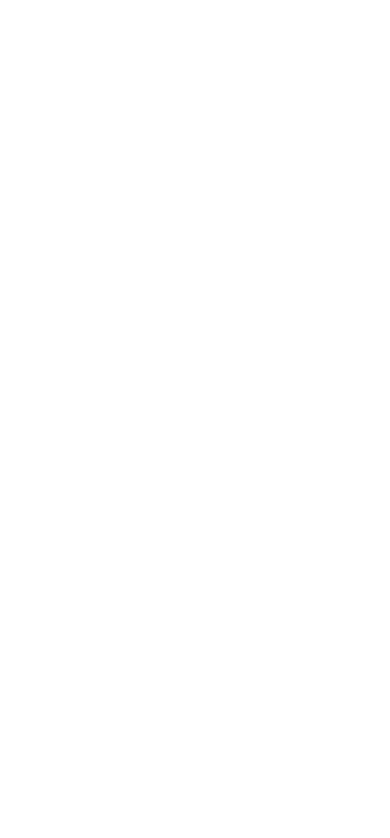
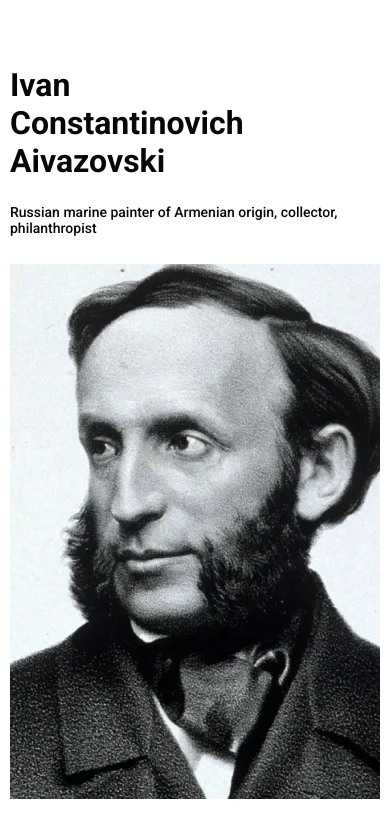
Before and after one commit to ShamanShoma/Aivazovskiy_page, a plain HTML site: page index.html in a window 390 px wide. Drawn offline with Linux system fonts and the light colour scheme.

Commit message:
home section

```diff
--- a/index.css
+++ b/index.css
@@ -1,3 +1,4 @@
 @import url("styles/variables.css");
 @import url("styles/basic.css");
 @import url("styles/header.css");
+@import url("styles/home.css");
--- a/index.html
+++ b/index.html
@@ -43,7 +43,23 @@
         </nav>
       </div>
     </header>
-    <main></main>
+    <main aria-label="main">
+      <section class="home" aria-label="section main">
+        <div class="conteiner">
+          <h1 class="home-title" aria-label="title">
+            Ivan Constantinovich Aivazovski
+          </h1>
+          <p class="home-descriotion" aria-label="description">
+            Russian marine painter of Armenian origin, collector, philanthropist
+          </p>
+          <img
+            src="assets/webp/home.webp"
+            alt="photo of Aivazovski"
+            class="home-img"
+          />
+        </div>
+      </section>
+    </main>
     <foot></foot>
   </body>
 </html>
--- a/styles/basic.css
+++ b/styles/basic.css
@@ -14,6 +14,11 @@ ul {
   padding: 0;
 }
 
+h1,
+p {
+  margin: 0;
+}
+
 a {
   text-decoration: none;
   color: unset;
--- /dev/null
+++ b/styles/home.css
@@ -0,0 +1,44 @@
+.home {
+  text-align: center;
+}
+
+.home-title {
+  color: var(--color-main-black);
+  font-size: 45px;
+  font-weight: 700;
+  line-height: 53px;
+  margin: 46px 0 22px 0;
+}
+
+.home-descriotion {
+  color: var(--color-main-black);
+  font-size: 18px;
+  font-weight: 500;
+  line-height: 21px;
+  margin-bottom: 35px;
+}
+
+.home-img {
+  width: 100%;
+  height: 535px;
+  object-fit: cover;
+}
+
+@media (max-width: 480px) {
+  .home {
+    text-align: left;
+  }
+
+  .home-title {
+    max-width: 240px;
+    font-size: 32px;
+    line-height: 38px;
+    margin: 66px 0 24px 0;
+  }
+
+  .home-descriotion {
+    font-size: 14px;
+    line-height: 16px;
+    margin-bottom: 28px;
+  }
+}
```
